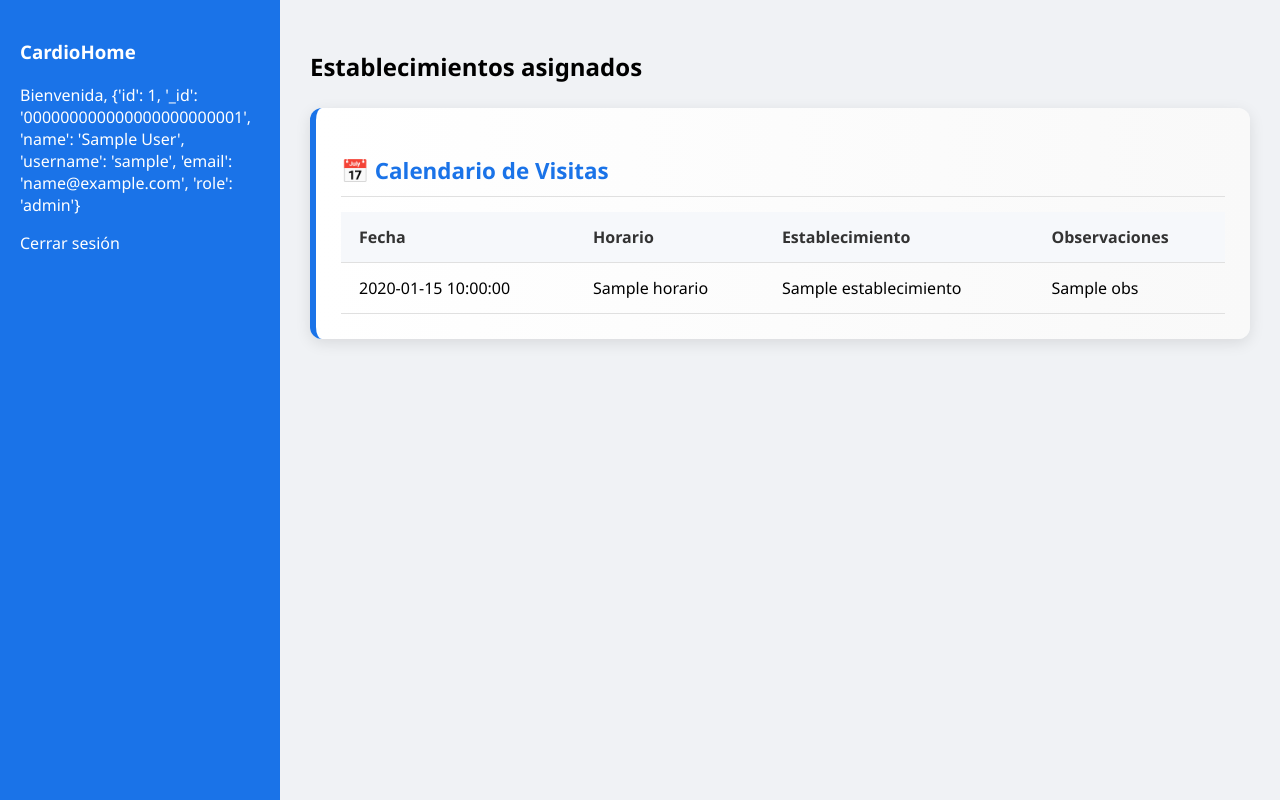
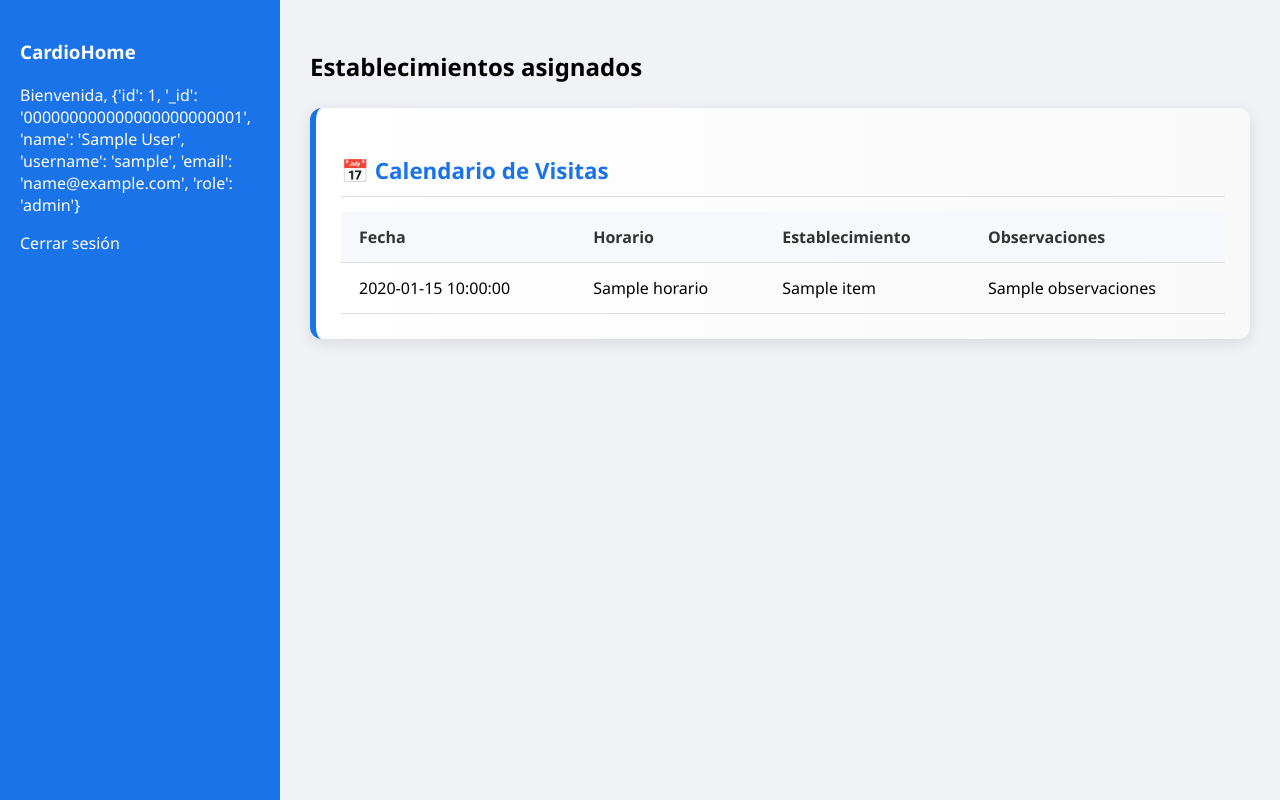
Before and after one commit to jmirandal1994/cardiohome_vercel, a Flask app: page /dashboard in a window 1280 px wide. Run offline with Flask 3, Linux system fonts and the light colour scheme; the visitor is signed in with stand-in values (Sample User, id 1); a database or web service that is not in the repository returns one stand-in record (values such as "Sample title"); data that the repository does not hold is empty.

Commit message:
Update dashboard.html

```diff
--- a/templates/dashboard.html
+++ b/templates/dashboard.html
@@ -130,12 +130,8 @@
                 <label>Observaciones:</label>
                 <input type="text" name="obs">
 
-                <label>Asignar a doctora:</label>
-                <select name="doctora" required>
-                    <option value="">Seleccionar doctora</option>
-                    <option value="doctora1">doctora1</option>
-                    <option value="doctora2">doctora2</option>
-                </select>
+                <label>Asignar a doctora (ID Supabase):</label>
+                <input type="text" name="doctora" required>
 
                 <label>Formulario (PDF, Word o Excel):</label>
                 <input type="file" name="formulario" accept=".pdf,.doc,.docx,.xls,.xlsx" required>
@@ -161,35 +157,13 @@
                     <tr>
                         <td>{{ evento.fecha }}</td>
                         <td>{{ evento.horario }}</td>
-                        <td>{{ evento.establecimiento }}</td>
-                        <td>{{ evento.obs }}</td>
+                        <td>{{ evento.nombre }}</td>
+                        <td>{{ evento.observaciones }}</td>
                     </tr>
                     {% endfor %}
                 </tbody>
             </table>
         </div>
-
-        {% for establecimiento in establecimientos %}
-        <div class="establecimiento">
-            <h3>{{ establecimiento }}</h3>
-            <p>
-                <a href="{{ url_for('static', filename='formularios/' ~ establecimiento ~ '.pdf') }}" download>
-                    Descargar Formulario
-                </a>
-            </p>
-            <form action="/subir/{{ establecimiento }}" method="POST" enctype="multipart/form-data">
-                <label>Subir formularios completados (puedes seleccionar varios):</label><br>
-                <input type="file" name="archivo" multiple accept=".pdf,.doc,.docx,.xls,.xlsx" required><br>
-                <button type="submit">Subir</button>
-            </form>
-            <form action="/evaluados/{{ establecimiento }}" method="POST">
-                <label for="alumnos">Cantidad de alumnos evaluados:</label><br>
-                <input type="number" name="alumnos" min="0" required><br>
-                <button type="submit">Enviar cantidad</button>
-            </form>
-        </div>
-        {% endfor %}
-
     </div>
 </body>
 </html>
```
